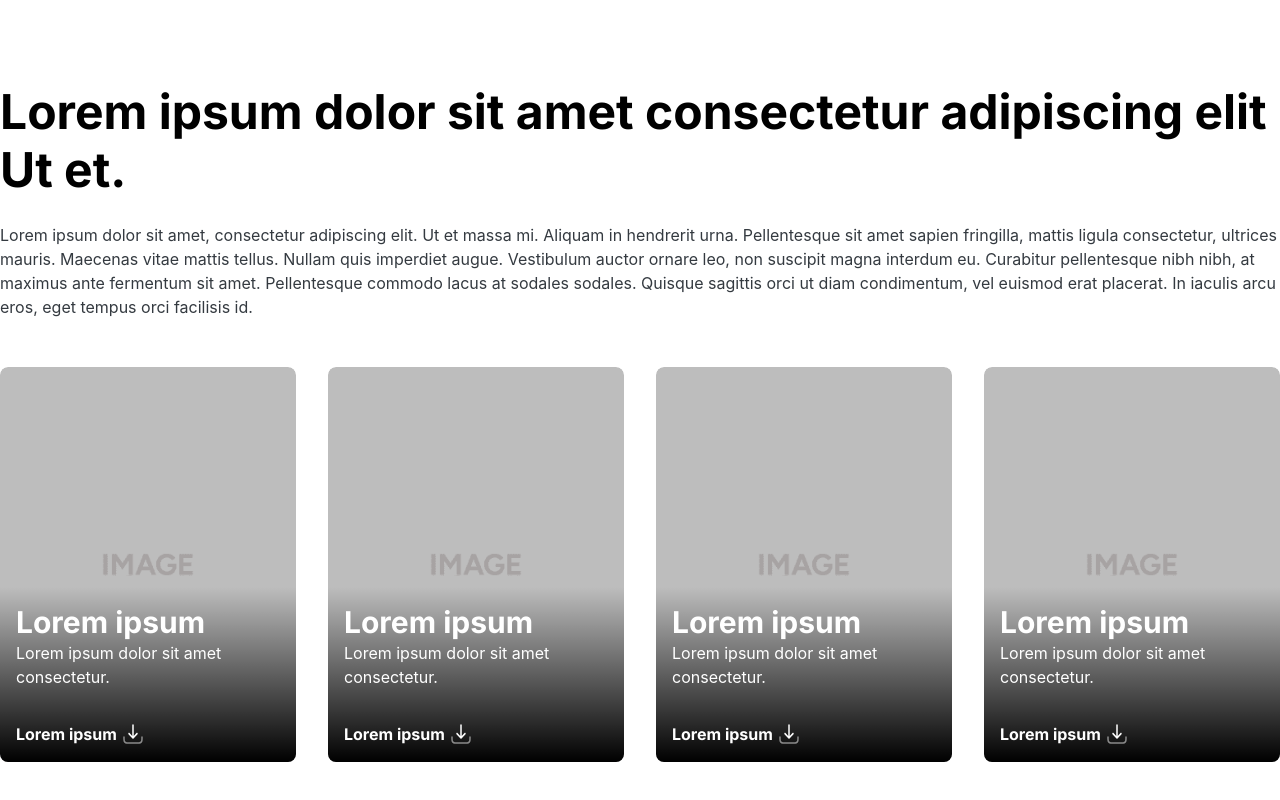
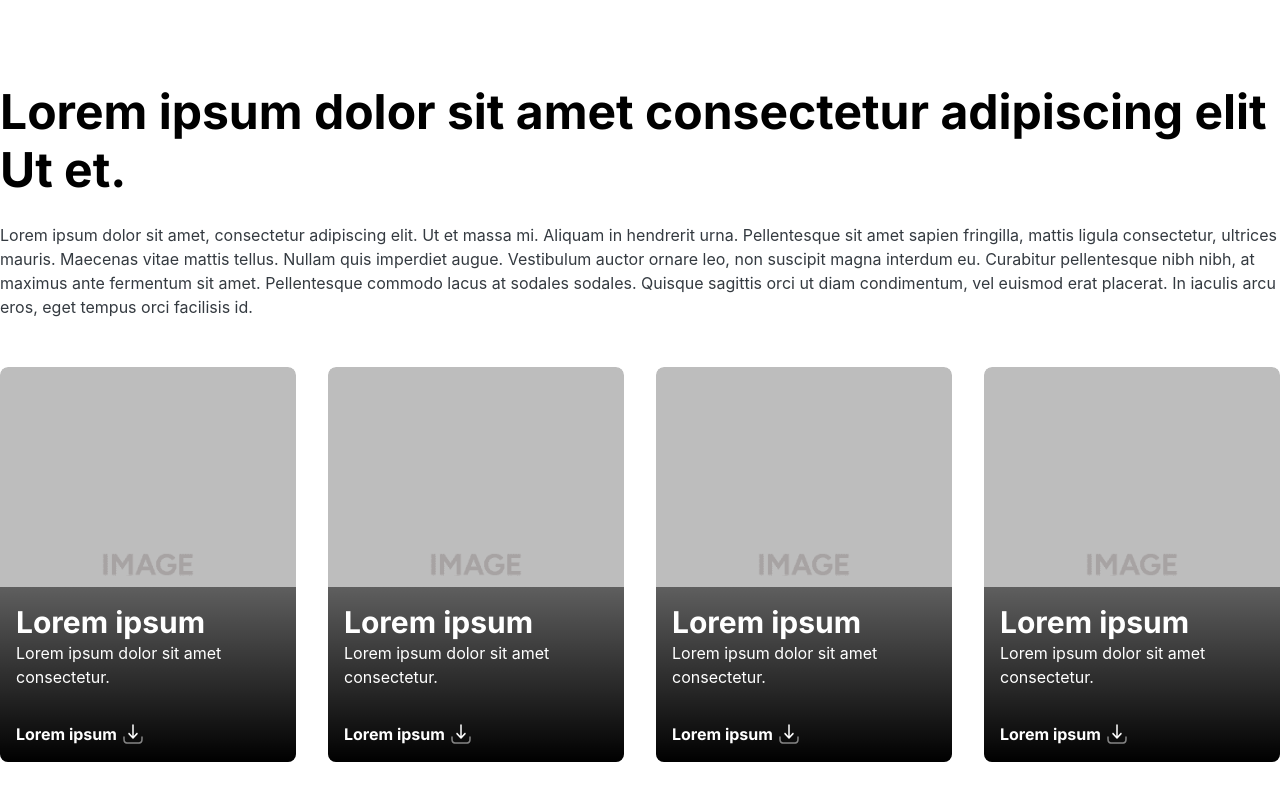
Before and after one commit to simon8x/mindata-challenge, an Angular app: page / in a window 1280 px wide. Shown: the part 2057-2857 px from the top of the page. Built offline with nearby package versions, Linux system fonts and the light colour scheme; a web font is replaced by a local one.

Commit message:
fix: improve text contrast in overlay cards for WCAG compliance

```diff
--- a/src/app/components/overlay-card/overlay-card.component.css
+++ b/src/app/components/overlay-card/overlay-card.component.css
@@ -9,7 +9,7 @@
   @apply absolute inset-x-0 bottom-0 h-[175px];
   @apply flex flex-col justify-between p-4;
   @apply text-white;
-  @apply bg-gradient-to-b from-transparent to-black;
+  @apply bg-gradient-to-b from-black/50 to-black;
 }
 .overlay-card__title {
   @apply text-card-title line-clamp-2 font-sans font-bold;
```
